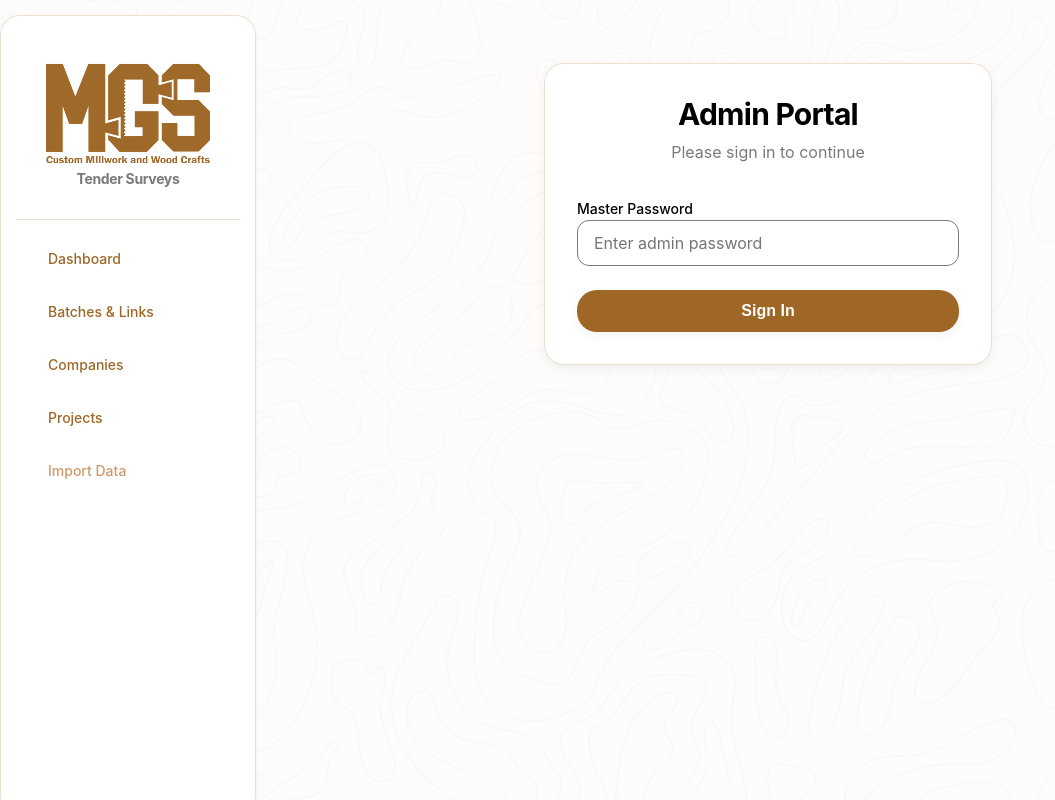
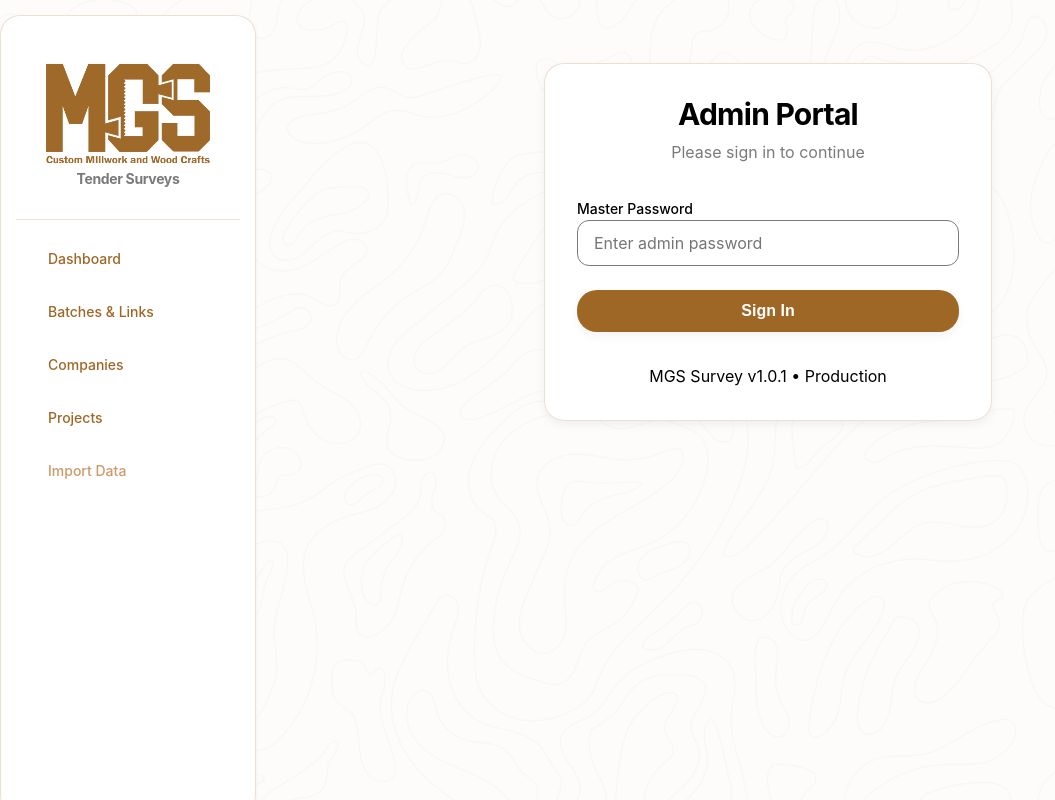
Before and after one commit to msoeizi/MGS-Survey, a Next.js app: page /admin/login in a window 1280 px wide. Shown: the whole page, without its empty margins (0-1055 px from the left). Built offline with nearby package versions, Linux system fonts and the light colour scheme.

Commit message:
fix: hide sidebar on login, set email from address, fix deploy workflow

```diff
--- /dev/null
+++ b/src/app/admin/login/layout.tsx
@@ -0,0 +1,8 @@
+export default function LoginLayout({
+    children,
+}: {
+    children: React.ReactNode;
+}) {
+    // No sidebar or navigation — login page is public-facing
+    return <>{children}</>;
+}
--- a/src/app/admin/login/page.tsx
+++ b/src/app/admin/login/page.tsx
@@ -68,6 +68,12 @@ export default function AdminLogin() {
                         {loading ? 'Authenticating...' : 'Sign In'}
                     </button>
                 </form>
+
+                <div className="mt-8 text-center">
+                    <p className="text-[10px] text-gray-500 uppercase tracking-widest">
+                        MGS Survey v1.0.1 • Production
+                    </p>
+                </div>
             </div>
         </div>
     );
--- a/src/app/api/admin/campaigns/[id]/send/route.ts
+++ b/src/app/api/admin/campaigns/[id]/send/route.ts
@@ -9,6 +9,9 @@ export async function POST(
     { params }: { params: Promise<{ id: string }> }
 ) {
     try {
+        if (!process.env.RESEND_API_KEY) {
+            console.error('[SendRoute] RESEND_API_KEY is not set!');
+        }
         const resend = new Resend(process.env.RESEND_API_KEY);
         const campaignId = (await params).id;
         const { tokenIds } = await request.json();
@@ -100,8 +103,9 @@ export async function POST(
 
             try {
                 // Dispatch via Resend
+                const fromAddress = process.env.RESEND_FROM_EMAIL || 'MGS Survey <info@moderngrains.com>';
                 const { data, error } = await resend.emails.send({
-                    from: 'MGS Survey <onboarding@resend.dev>',
+                    from: fromAddress,
                     to: t.contact.email,
                     subject: parsedSubject,
                     html: finalHtml,
```
Also changed, not shown: commit_out.txt (added), git_log.txt (added), git_status.txt (added), 2 other files (tests, documents, lock files or other folders).
